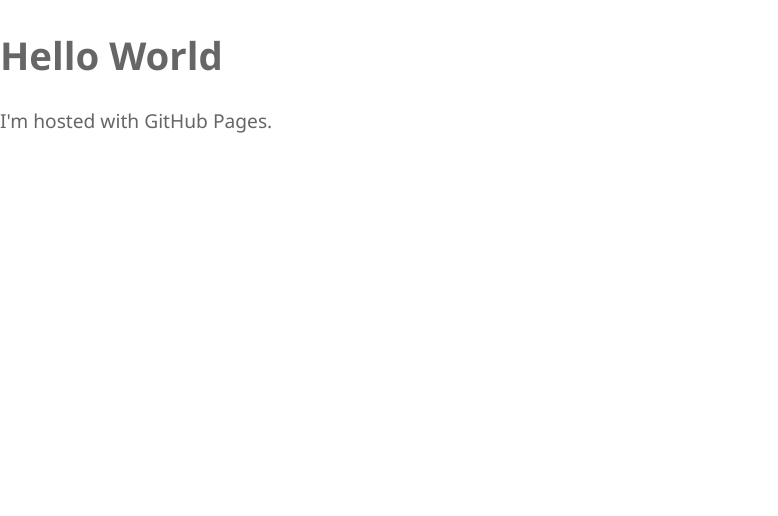
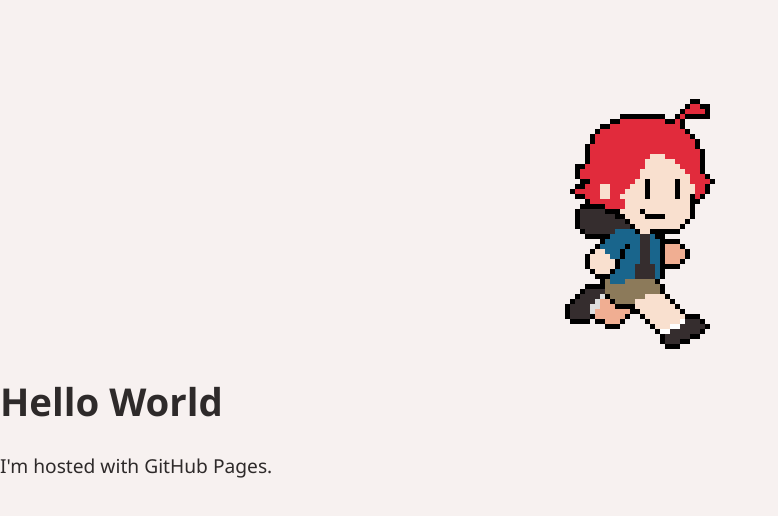
Before and after one commit to pimpakkard/pimpakkard.github.io, a plain HTML site: page index.html in a window 1280 px wide. Shown: the whole page, without its empty margins (0-778 px from the left). Drawn offline with Linux system fonts and the light colour scheme.

Commit message:
try adding css and images

```diff
--- a/index.html
+++ b/index.html
@@ -1,20 +1,31 @@
 <!DOCTYPE html>
-<html lang="en"><head><meta http-equiv="Content-Type" content="text/html; charset=UTF-8">
+<html lang="en"><head>
 	<head>
-		<title>PIMPAKKARD's stuffs🖲</title>
+		<meta http-equiv="Content-Type" content="text/html; charset=UTF-8">
+		<title>PIMPAKKARD's stuff</title>
+		<link rel="shortcut icon" type ="image/png" href="images/website_icon.png">
 		<style type="text/css">
-
-			body {
-				background-color: #ffffff;
-				color: #666;
+			body
+			{
+				background-color: #f7f1f0;
+				color: #2e2a2a;
 				font-family: "Segoe UI", sans-serif, verdana;
 				font-size: 1.2em;
 				margin: 0;
 				margin-top: 1.5em;
+
+			}
+			.profile_picture img
+			{
+				display: block;
+				margin: auto;
 			}
 		</style>
 	</head>
 <body>
+	<div class="profile_picture">
+		<img src ="images/may.gif">
+	</div>
 	<div class = "middle">
 		<div class = "social class">
 		<h1>Hello World</h1>
```
Also changed, not shown: images/may.gif (added), images/website_icon.png (added).
